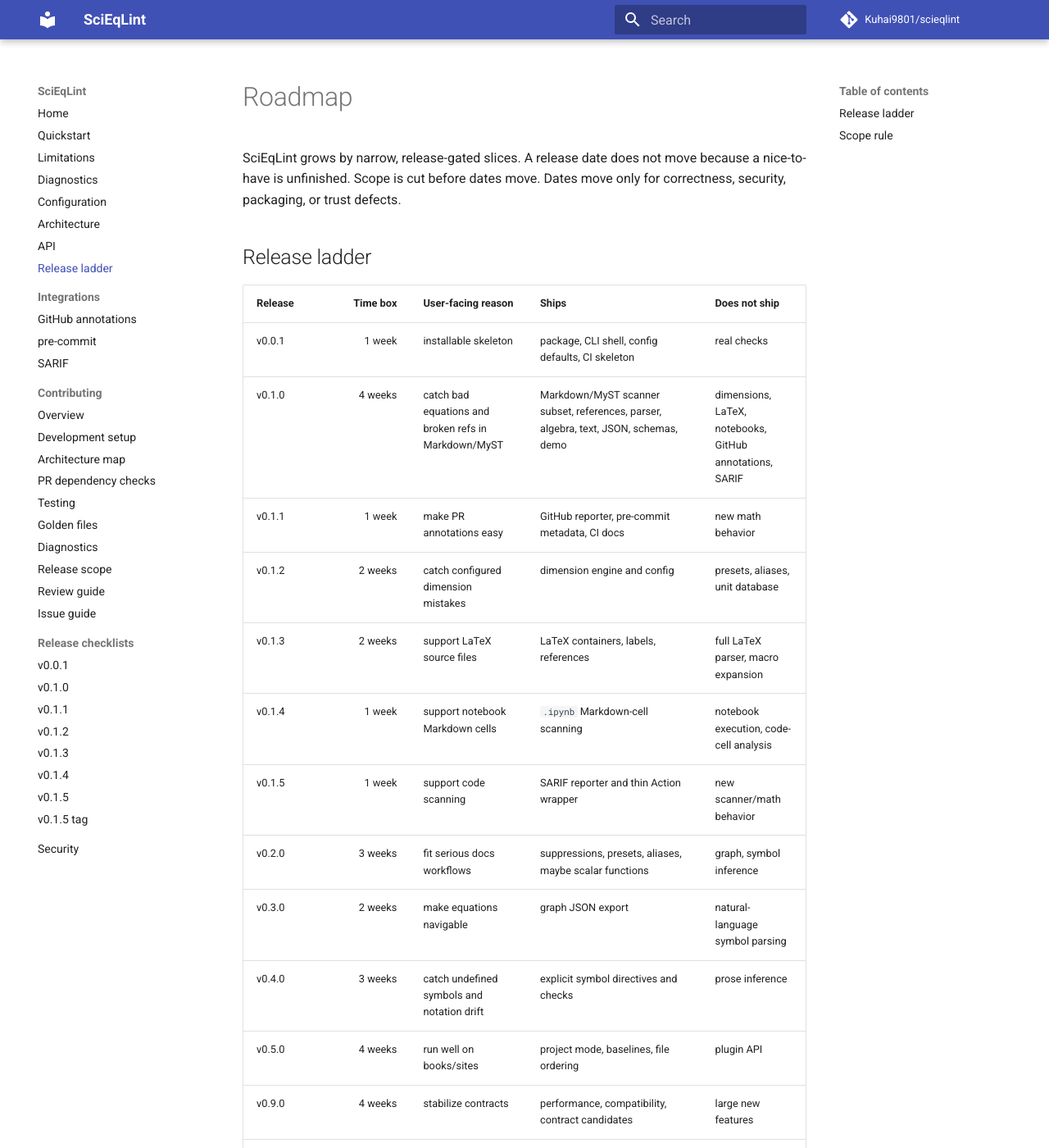
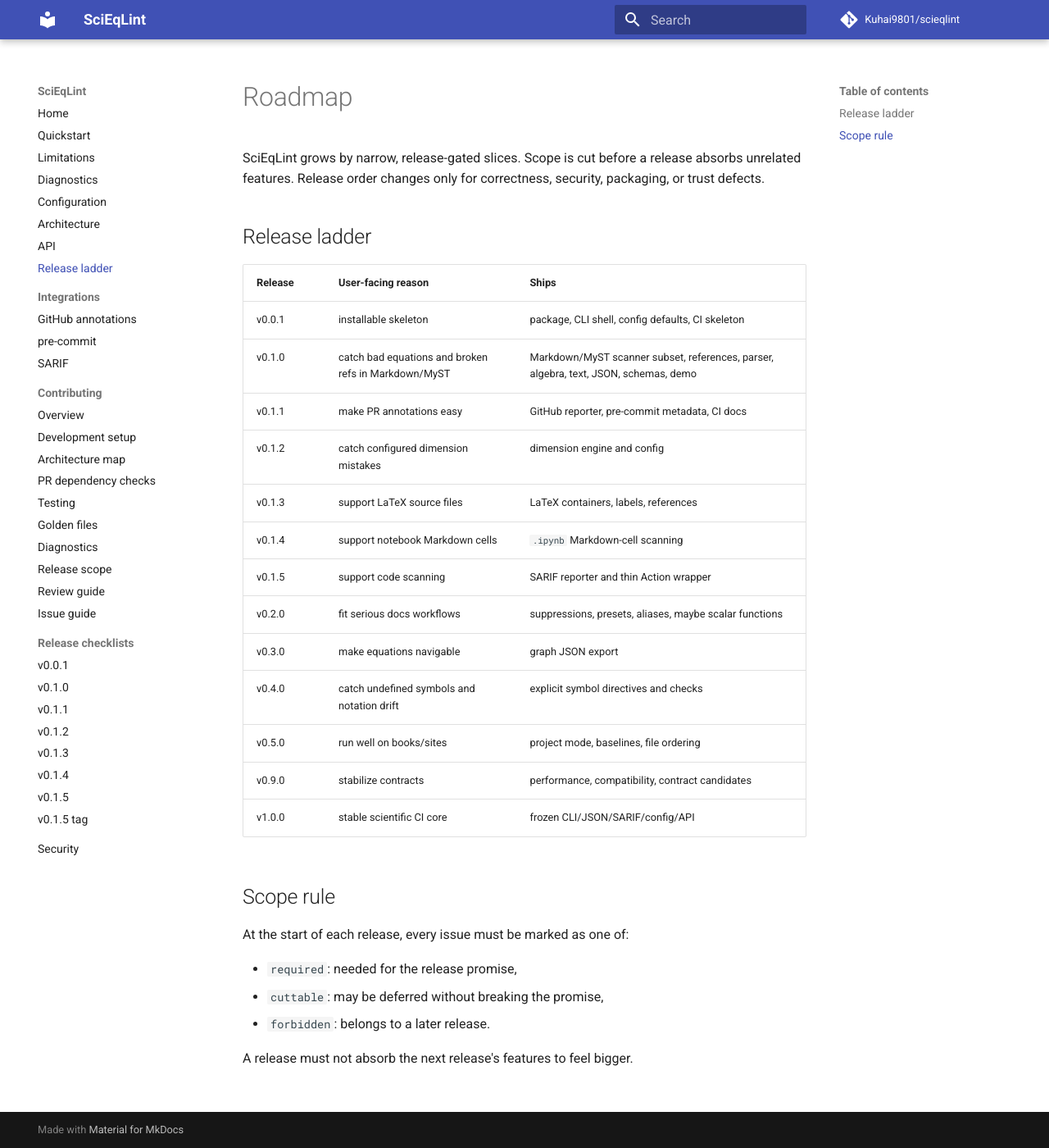
Before and after one commit to 1sgtpepper/scieqlint, an MkDocs documentation site: the page built from docs/release-ladder.md, in a window 1280 px wide and 1400 px high. Shown: the whole window at 82% size. Built offline with MkDocs 1.6.1 and Material for MkDocs 9.7.7, drawn with Linux system fonts in a browser that asks for light colours; comment, search, counter and statistics services are not loaded; some of the changed text lies outside the part shown.

Commit message:
Simplify release roadmap

```diff
--- a/docs/release-ladder.md
+++ b/docs/release-ladder.md
@@ -1,24 +1,24 @@
 # Roadmap
 
-SciEqLint grows by narrow, release-gated slices. A release date does not move because a nice-to-have is unfinished. Scope is cut before dates move. Dates move only for correctness, security, packaging, or trust defects.
+SciEqLint grows by narrow, release-gated slices. Scope is cut before a release absorbs unrelated features. Release order changes only for correctness, security, packaging, or trust defects.
 
 ## Release ladder
 
-| Release | Time box | User-facing reason | Ships | Does not ship |
-|---|---:|---|---|---|
-| v0.0.1 | 1 week | installable skeleton | package, CLI shell, config defaults, CI skeleton | real checks |
-| v0.1.0 | 4 weeks | catch bad equations and broken refs in Markdown/MyST | Markdown/MyST scanner subset, references, parser, algebra, text, JSON, schemas, demo | dimensions, LaTeX, notebooks, GitHub annotations, SARIF |
-| v0.1.1 | 1 week | make PR annotations easy | GitHub reporter, pre-commit metadata, CI docs | new math behavior |
-| v0.1.2 | 2 weeks | catch configured dimension mistakes | dimension engine and config | presets, aliases, unit database |
-| v0.1.3 | 2 weeks | support LaTeX source files | LaTeX containers, labels, references | full LaTeX parser, macro expansion |
-| v0.1.4 | 1 week | support notebook Markdown cells | `.ipynb` Markdown-cell scanning | notebook execution, code-cell analysis |
-| v0.1.5 | 1 week | support code scanning | SARIF reporter and thin Action wrapper | new scanner/math behavior |
-| v0.2.0 | 3 weeks | fit serious docs workflows | suppressions, presets, aliases, maybe scalar functions | graph, symbol inference |
-| v0.3.0 | 2 weeks | make equations navigable | graph JSON export | natural-language symbol parsing |
-| v0.4.0 | 3 weeks | catch undefined symbols and notation drift | explicit symbol directives and checks | prose inference |
-| v0.5.0 | 4 weeks | run well on books/sites | project mode, baselines, file ordering | plugin API |
-| v0.9.0 | 4 weeks | stabilize contracts | performance, compatibility, contract candidates | large new features |
-| v1.0.0 | acceptance-gated | stable scientific CI core | frozen CLI/JSON/SARIF/config/API | experimental defaults |
+| Release | User-facing reason | Ships |
+|---|---|---|
+| v0.0.1 | installable skeleton | package, CLI shell, config defaults, CI skeleton |
+| v0.1.0 | catch bad equations and broken refs in Markdown/MyST | Markdown/MyST scanner subset, references, parser, algebra, text, JSON, schemas, demo |
+| v0.1.1 | make PR annotations easy | GitHub reporter, pre-commit metadata, CI docs |
+| v0.1.2 | catch configured dimension mistakes | dimension engine and config |
+| v0.1.3 | support LaTeX source files | LaTeX containers, labels, references |
+| v0.1.4 | support notebook Markdown cells | `.ipynb` Markdown-cell scanning |
+| v0.1.5 | support code scanning | SARIF reporter and thin Action wrapper |
+| v0.2.0 | fit serious docs workflows | suppressions, presets, aliases, maybe scalar functions |
+| v0.3.0 | make equations navigable | graph JSON export |
+| v0.4.0 | catch undefined symbols and notation drift | explicit symbol directives and checks |
+| v0.5.0 | run well on books/sites | project mode, baselines, file ordering |
+| v0.9.0 | stabilize contracts | performance, compatibility, contract candidates |
+| v1.0.0 | stable scientific CI core | frozen CLI/JSON/SARIF/config/API |
 
 ## Scope rule
 
```
Also changed, not shown: ROADMAP.md (+16 -16 lines), SPEC.md (+24 -48 lines).
